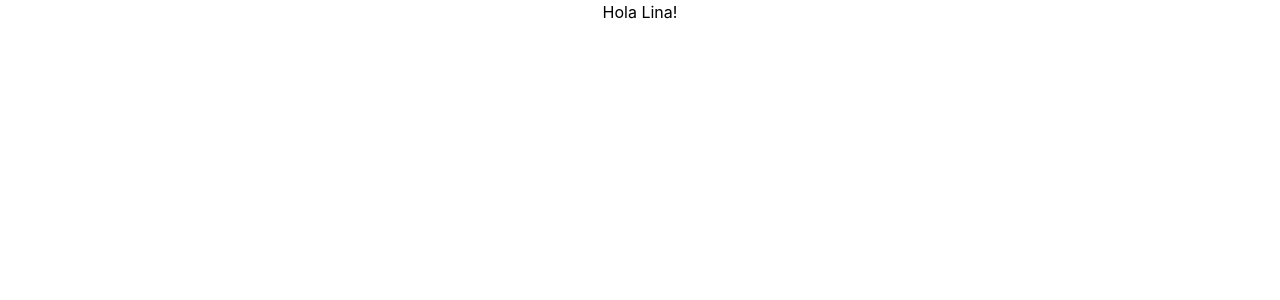
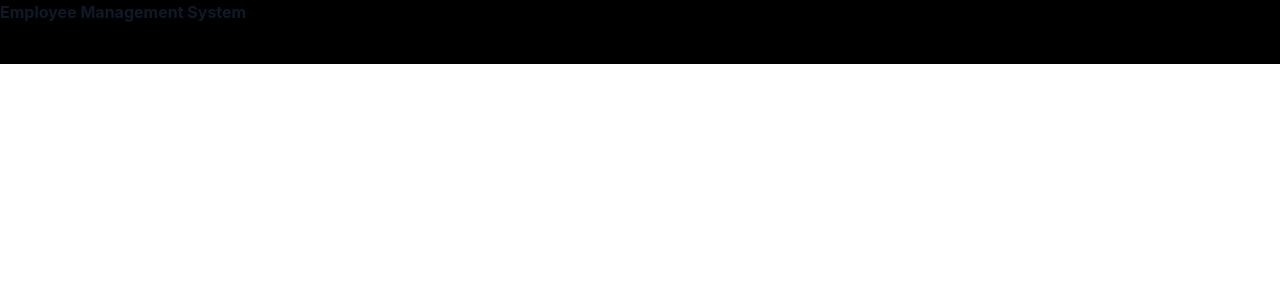
Before and after one commit to LinaDev14/Employee-mangement-system-frontend, a React (Create React App) app: page / in a window 1280 px wide. Shown: the top 300 px of the page. Built offline with nearby package versions, Linux system fonts and the light colour scheme.

Commit message:
se agregan lineas de estilo en index.css

```diff
--- a/src/App.js
+++ b/src/App.js
@@ -1,10 +1,13 @@
-
 import './App.css';
 
 function App() {
   return (
-    <div className="App">
-      <h1>Hola Lina!</h1>
+    <div className="bg-black">
+      <div className="h-16 flex item-center">
+        <p className="font-bold text-gray-900">
+          Employee Management System
+        </p>
+      </div>
     </div>
   );
 }
```
Also changed, not shown: package.json (+7 -6 lines), src/index.js (+7 -8 lines), 1 other file (tests, documents, lock files or other folders).
